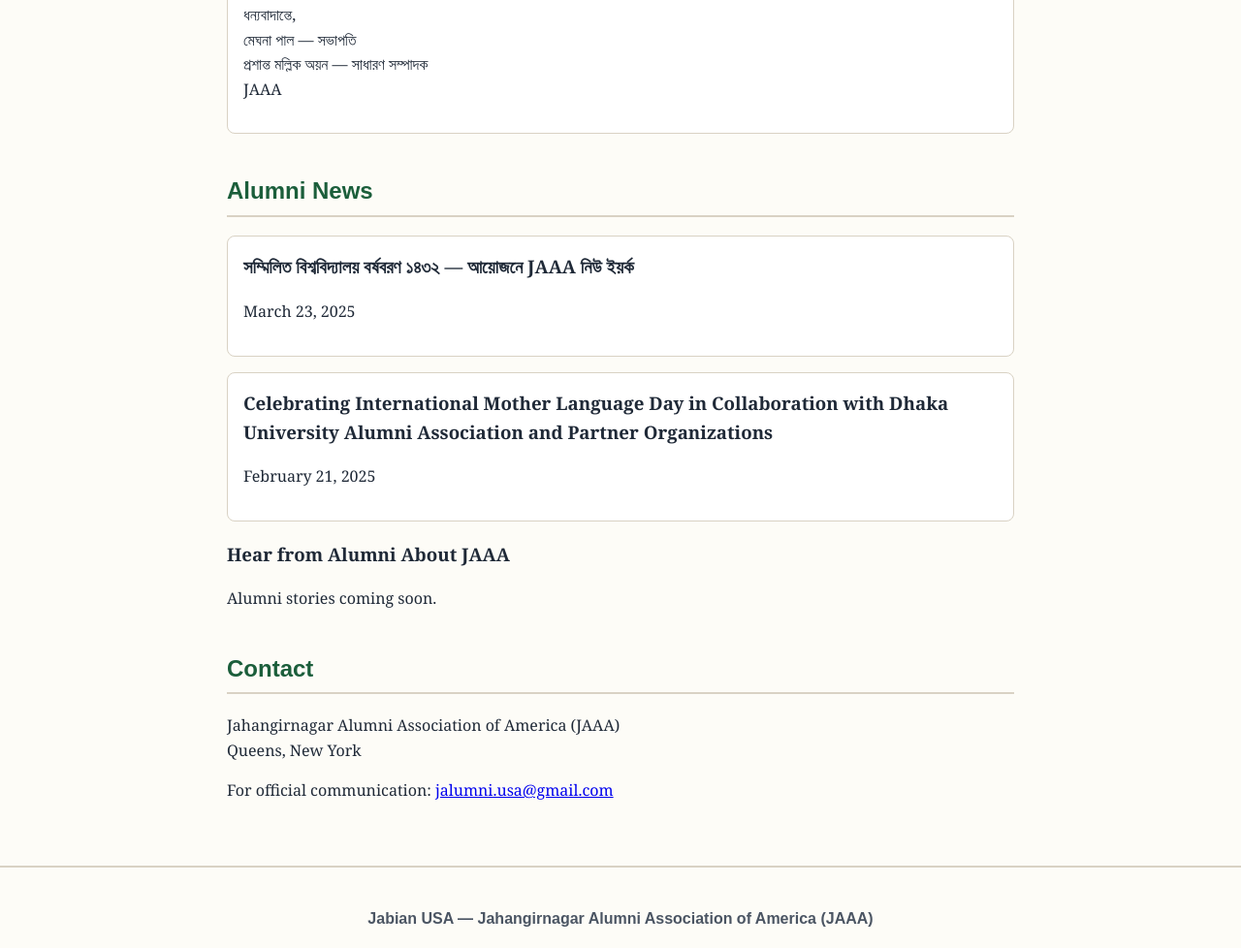
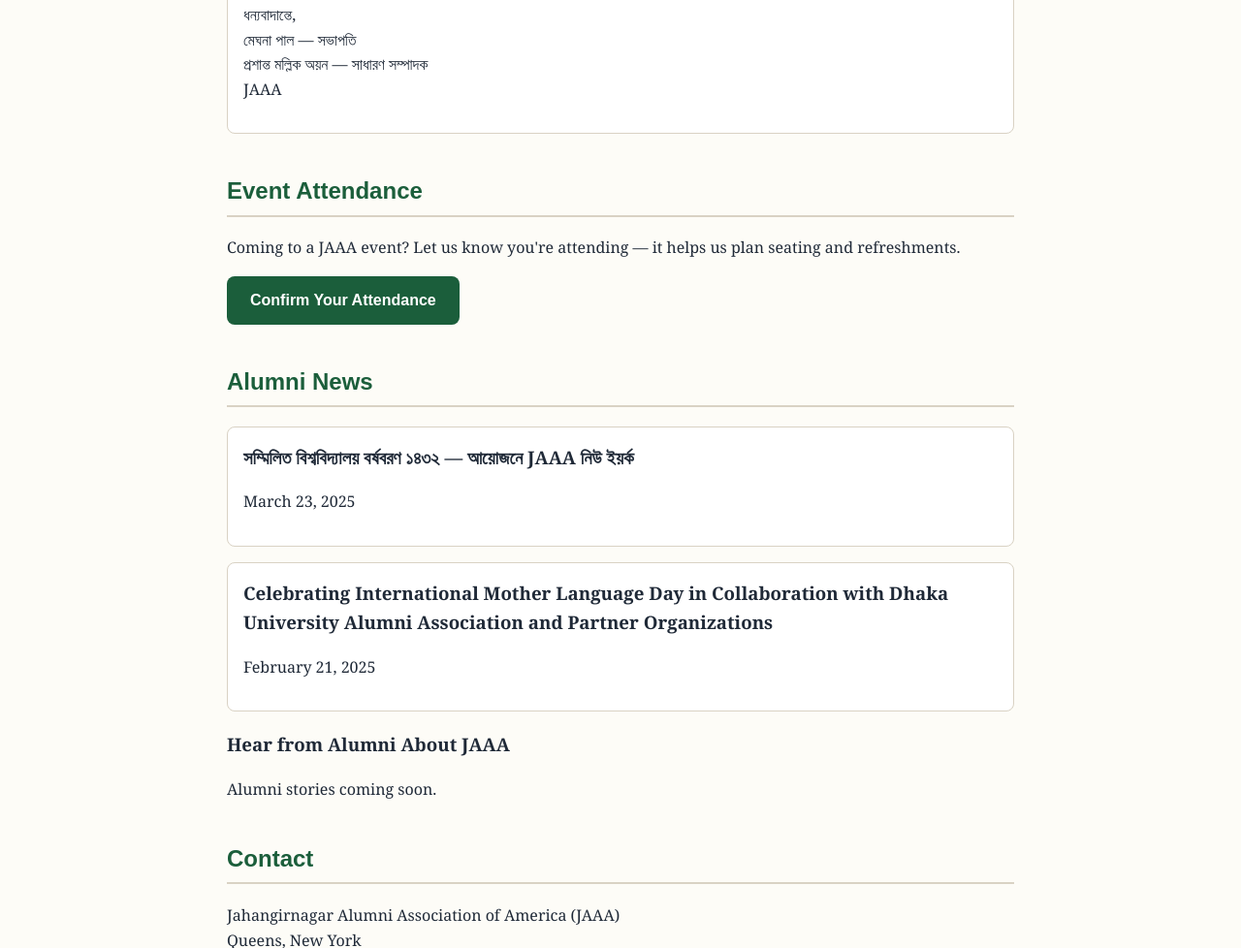
Before and after one commit to mohikontok-lab/jaaausa, a plain HTML site: page index.html in a window 1280 px wide. Shown: the part 2770-3748 px from the top of the page at 97% size. Drawn offline with Linux system fonts and the light colour scheme.

Commit message:
Add Event Attendance section to homepage

```diff
--- a/index.html
+++ b/index.html
@@ -138,6 +138,12 @@
     </article>
   </section>
 
+  <section id="attendance">
+    <h2>Event Attendance</h2>
+    <p>Coming to a JAAA event? Let us know you're attending — it helps us plan seating and refreshments.</p>
+    <p><a class="btn" href="https://docs.google.com/forms/d/e/1FAIpQLSegErYw8_ZFdfwN2-7aN8pGs_i6nJmBtyUCets3FcpV9SJi8Q/viewform" target="_blank" rel="noopener">Confirm Your Attendance</a></p>
+  </section>
+
   <section id="news">
     <h2>Alumni News</h2>
     <article class="card">
```
